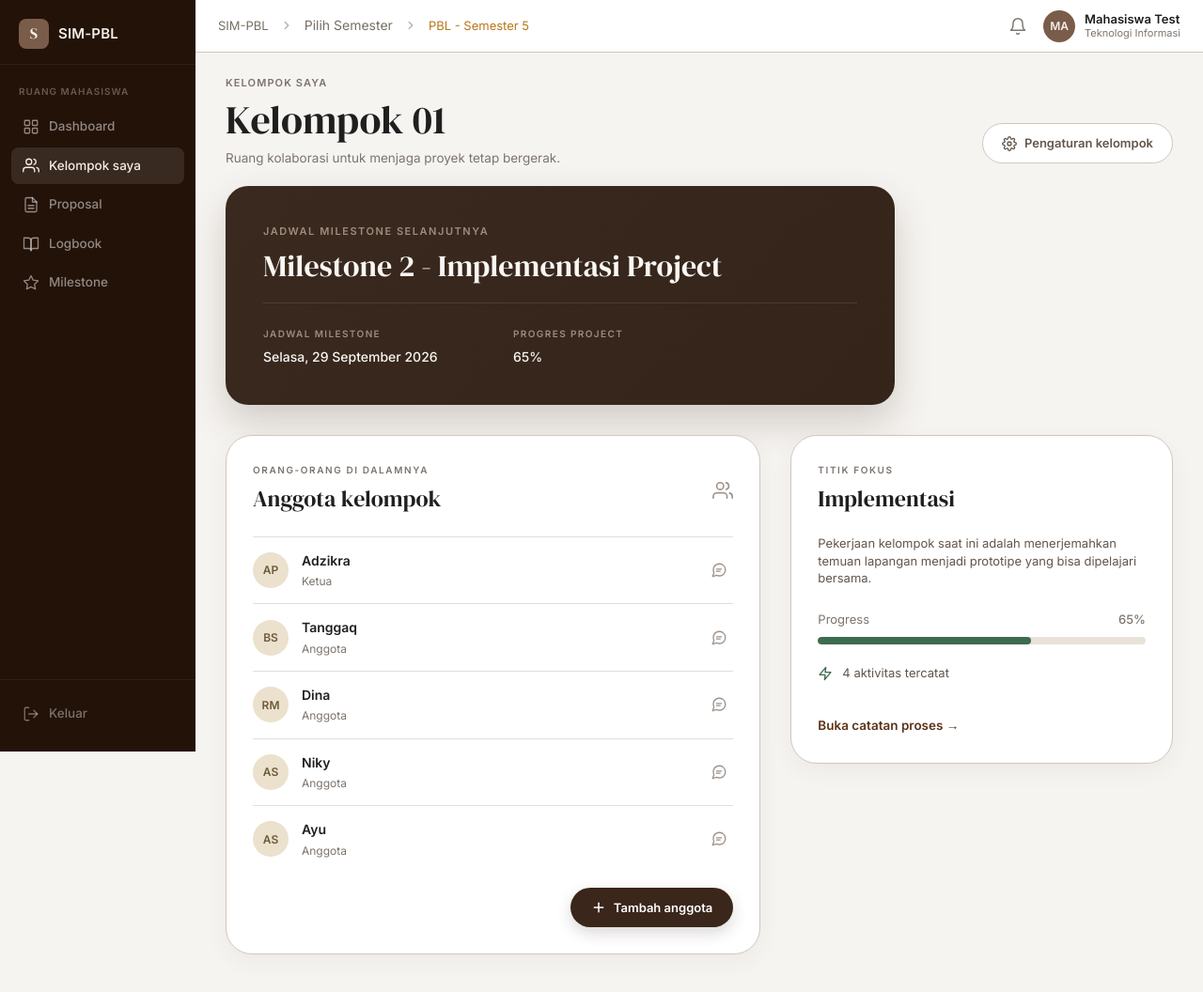
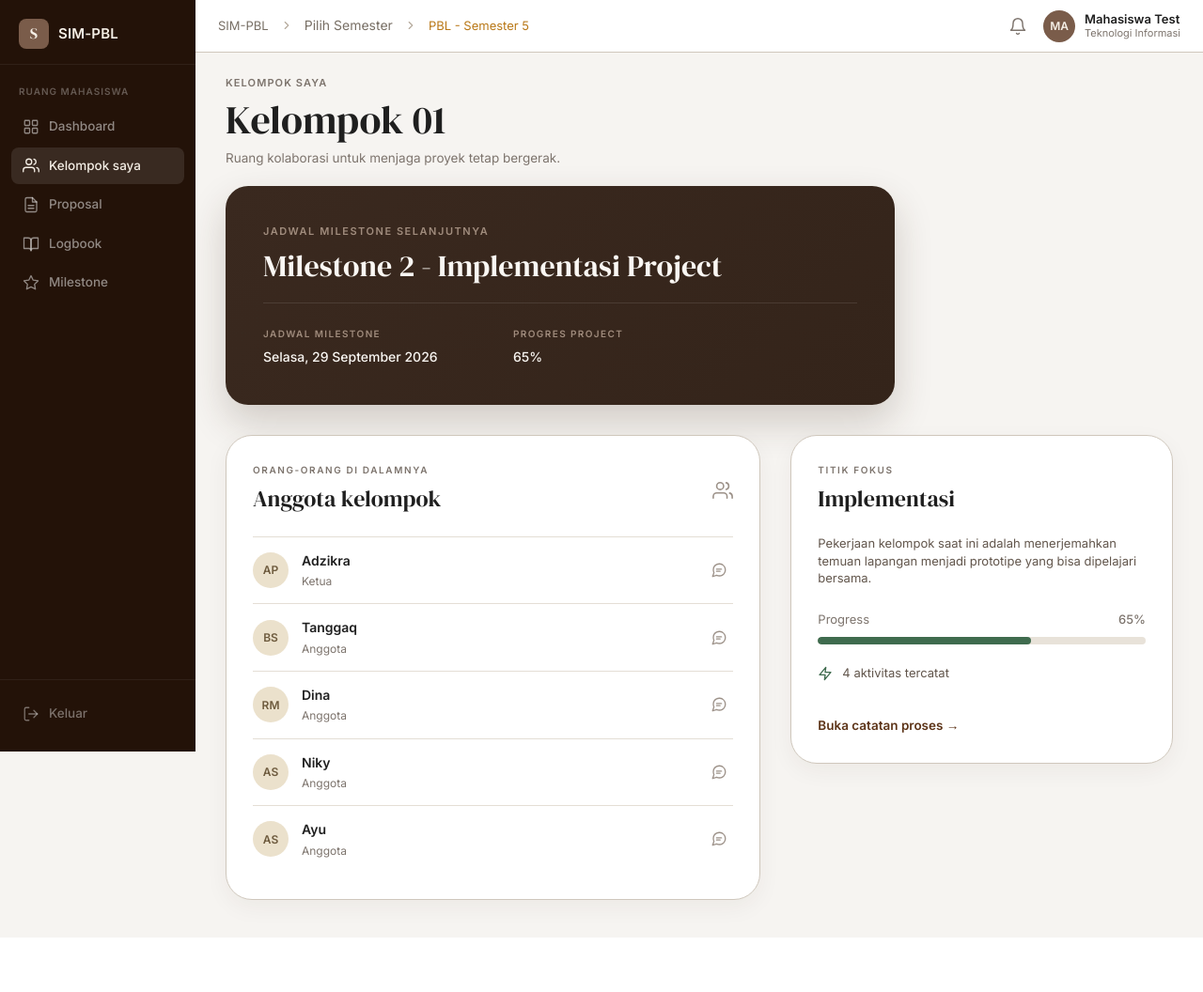
Before and after one commit to adzikraaa/sistemmonitoringpbl, a Laravel app: page /mahasiswa/kelompok in a window 1280 px wide. Shown: the whole page at 94% size. After the commit the page ends 998 px from the top, so only its background shows below. Run offline with Laravel 12, Linux system fonts and the light colour scheme; a user stored in the database is signed in; data comes from the database, SQL or seed files in the repository; style sheets or scripts are compiled from the project's sources.

Commit message:
revisi-mahasiswa: hapus tombol pengaturan kelompok dan tambah anggota

```diff
--- a/resources/views/mahasiswa/kelompok.blade.php
+++ b/resources/views/mahasiswa/kelompok.blade.php
@@ -27,9 +27,7 @@
     .klp-shell { padding: 0 20px 32px; }
     .klp-banner { padding: 24px; margin-bottom: 24px; max-width: none; }
     .klp-card { padding: 24px; }
-    .klp-page-btn { min-height: 44px; }
     .klp-msg-btn { min-width: 44px; min-height: 44px; }
-    .klp-add-btn { min-height: 44px; }
     .klp-link { min-height: 44px; }
 }
 @media (max-width: 600px) {
@@ -63,19 +61,6 @@
         <p class="sim-page-header__eyebrow">KELOMPOK SAYA</p>
         <h1 class="sim-page-header__title">Kelompok 01</h1>
         <p class="sim-page-header__desc">Ruang kolaborasi untuk menjaga proyek tetap bergerak.</p>
-    </div>
-
-    <div class="sim-page-header__right">
-        <button class="sim-btn-secondary klp-page-btn"
-            style="border: 1px solid var(--sim-border); border-radius: 999px; padding: 10px 20px; background: #fff; gap: 8px; font-size: 13px; font-weight: 600; font-family: inherit;">
-            <svg width="16" height="16" viewBox="0 0 24 24" fill="none"
-                stroke="currentColor" stroke-width="2" stroke-linecap="round"
-                stroke-linejoin="round">
-                <circle cx="12" cy="12" r="3"></circle>
-                <path d="M19.4 15a1.65 1.65 0 0 0 .33 1.82l.06.06a2 2 0 0 1 0 2.83 2 2 0 0 1-2.83 0l-.06-.06a1.65 1.65 0 0 0-1.82-.33 1.65 1.65 0 0 0-1 1.51V21a2 2 0 0 1-2 2 2 2 0 0 1-2-2v-.09A1.65 1.65 0 0 0 9 19.4a1.65 1.65 0 0 0-1.82.33l-.06.06a2 2 0 0 1-2.83 0 2 2 0 0 1 0-2.83l.06-.06a1.65 1.65 0 0 0 .33-1.82 1.65 1.65 0 0 0-1.51-1H3a2 2 0 0 1-2-2 2 2 0 0 1 2-2h.09A1.65 1.65 0 0 0 4.6 9a1.65 1.65 0 0 0-.33-1.82l-.06-.06a2 2 0 0 1 0-2.83 2 2 0 0 1 2.83 0l.06.06a1.65 1.65 0 0 0 1.82.33H9a1.65 1.65 0 0 0 1-1.51V3a2 2 0 0 1 2-2 2 2 0 0 1 2 2v.09a1.65 1.65 0 0 0 1 1.51 1.65 1.65 0 0 0 1.82-.33l.06-.06a2 2 0 0 1 2.83 0 2 2 0 0 1 0 2.83l-.06.06a1.65 1.65 0 0 0-.33 1.82V9a1.65 1.65 0 0 0 1.51 1H21a2 2 0 0 1 2 2 2 2 0 0 1-2 2h-.09a1.65 1.65 0 0 0-1.51 1z"></path>
-            </svg>
-            Pengaturan kelompok
-        </button>
     </div>
 </div>
 
@@ -172,20 +157,6 @@
                     </div>
                 @endforeach
             </div>
-
-            {{-- Tombol Tambah anggota (pojok kanan bawah card) --}}
-            <div style="display: flex; justify-content: flex-end; padding-top: 16px;">
-                <button type="button" class="klp-add-btn"
-                    style="display: inline-flex; align-items: center; gap: 8px; border: none; border-radius: 999px; padding: 11px 22px; background: #3A261A; color: #FFFFFF; font-family: inherit; font-size: 13px; font-weight: 600; cursor: pointer; box-shadow: 0 6px 16px rgba(58,38,26,0.18);">
-                    <svg width="16" height="16" viewBox="0 0 24 24" fill="none"
-                        stroke="currentColor" stroke-width="2.25" stroke-linecap="round"
-                        stroke-linejoin="round">
-                        <line x1="12" y1="5" x2="12" y2="19"></line>
-                        <line x1="5" y1="12" x2="19" y2="12"></line>
-                    </svg>
-                    Tambah anggota
-                </button>
-            </div>
         </div>
 
         {{-- CARD KANAN: Titik Fokus (tinggi mengikuti isi) --}}
```
